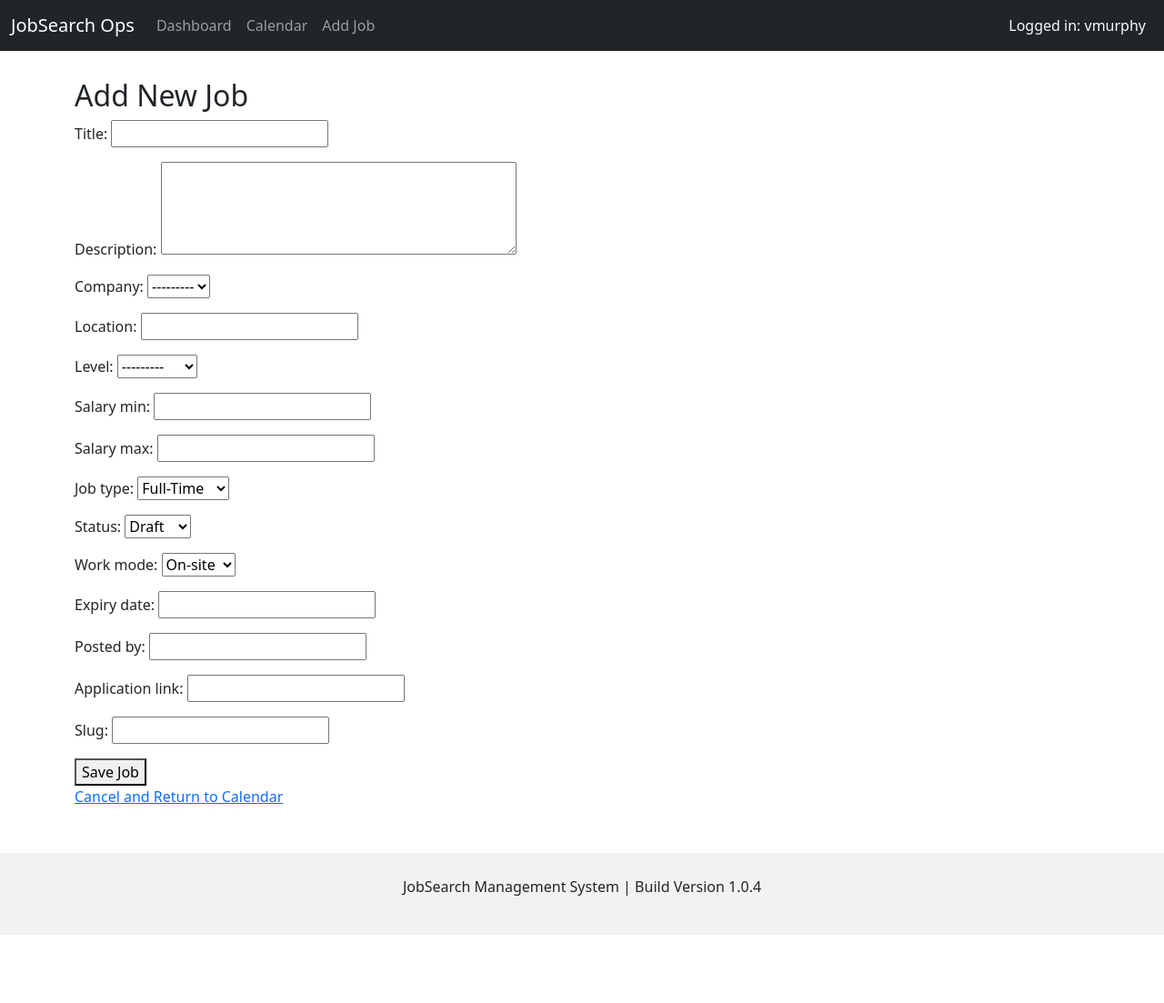
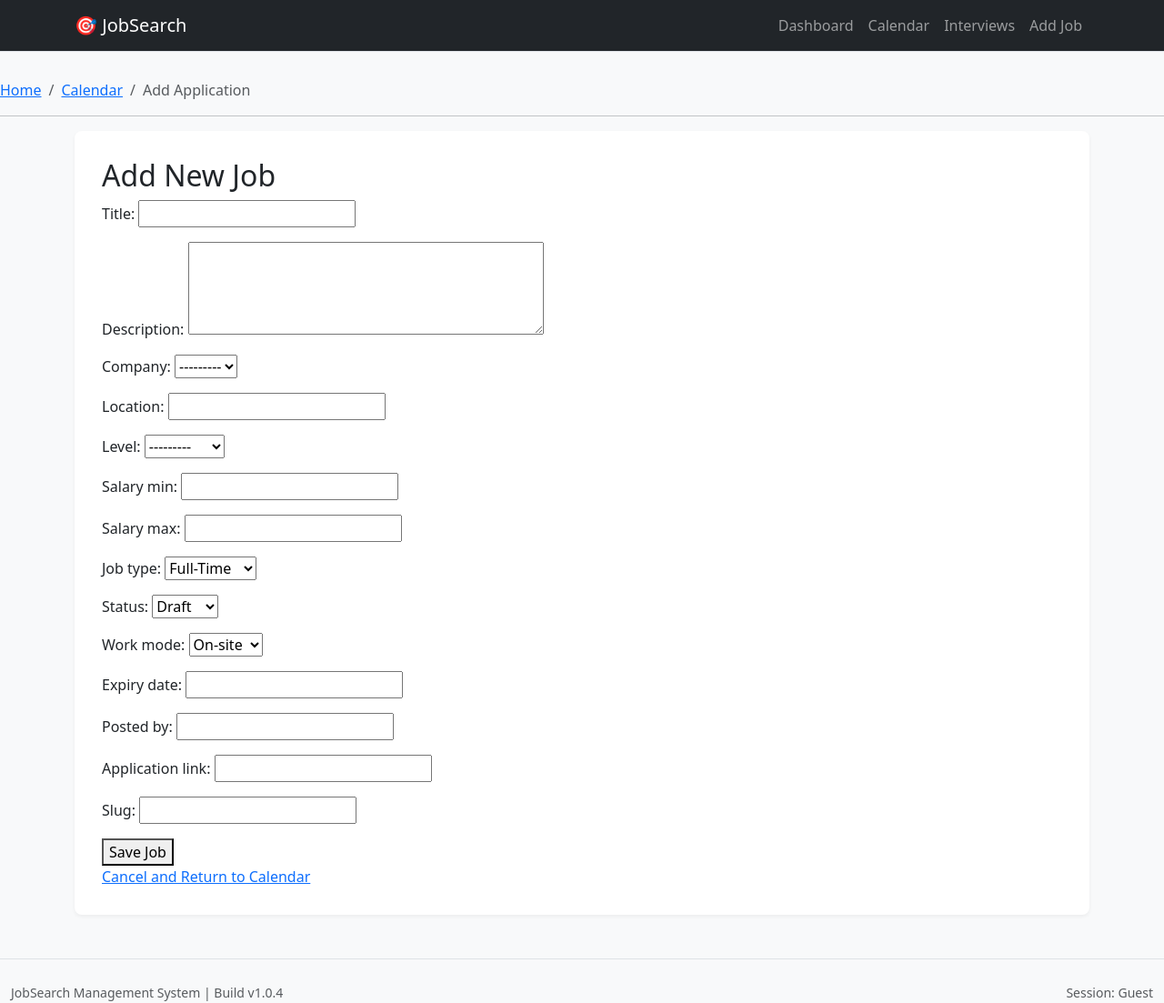
Before and after one commit to vinnymurphy/jobsearch, a Django app: page /job/add/ in a window 1280 px wide. Shown: the whole page at 91% size. Before the commit the page ends 1028 px from the top, so only its background shows below. Run offline with Django 5.2, Linux system fonts and the light colour scheme; data that the repository does not hold is empty; some libraries are stand-ins or nearby versions.

Commit message:
feat: enhance UI with breadcrumbs, success messages, and footer metrics
- Add dynamic breadcrumb block to base.html and child templates
- Implement SuccessMessageMixin in JobCreateView with dynamic data
- Refactor base.html for better layout consistency and navigation
- Add footer with System Operator status and Build Version tracking
- Standardize container and main-content styling across all views

```diff
--- a/jobs/templates/jobs/job_calendar.html
+++ b/jobs/templates/jobs/job_calendar.html
@@ -1,4 +1,7 @@
 {% extends "base.html" %}
+{% block breadcrumbs %}
+<li class="breadcrumb-item active" aria-current="page">Job Calendar</li>
+{% endblock %}
 {% block content %}
 <html>
   <head>
--- a/jobs/templates/jobs/job_form.html
+++ b/jobs/templates/jobs/job_form.html
@@ -1,5 +1,11 @@
 
 {% extends "base.html" %}
+{% block breadcrumbs %}
+<li class="breadcrumb-item"><a href="{% url 'job_calendar' %}">Calendar</a></li>
+<li class="breadcrumb-item active" aria-current="page">
+    {% if object %}Edit Job{% else %}Add Application{% endif %}
+</li>
+{% endblock %}
 {% block content %}
 
 <h2>{% if form.initial.applied_date %}Add Job for {{ form.initial.applied_date }}{% else %}Add New Job{% endif %}</h2>
--- a/jobs/views.py
+++ b/jobs/views.py
@@ -1,6 +1,7 @@
 from datetime import datetime, timedelta
 from typing import Any
 
+from django.contrib.messages.views import SuccessMessageMixin
 from django.db.models import Count
 from django.http import HttpResponse
 from django.shortcuts import redirect, render
@@ -68,11 +69,20 @@ def create_job(request):
     return render(request, "jobs/create_job.html", {"form": form})
 
 
-class JobCreateView(generic.CreateView):
+class JobCreateView(SuccessMessageMixin, generic.CreateView):
     model = Job
     form_class = JobForm
     template_name = "jobs/job_form.html"
     success_url = reverse_lazy("job_calendar")
+
+    success_message = "Job for %(title)s at %(company)s created successfully!"
+
+    def get_success_message(self, cleaned_data):
+        # This allows you to use dynamic data in the message
+        return self.success_message % dict(
+            cleaned_data,
+            company=self.object.company.name,
+        )
 
     def get_initial(self) -> dict[str, Any]:
         initial = super().get_initial()
--- a/templates/base.html
+++ b/templates/base.html
@@ -1,53 +1,72 @@
 <!DOCTYPE html>
 <html lang="en">
 <head>
-  <title>JobSearch | RelOps Dashboard</title>
-  <meta charset="utf-8">
-  <meta name="viewport" content="width=device-width, initial-scale=1">
-  <link href="https://cdn.jsdelivr.net/npm/bootstrap@5.3.0/dist/css/bootstrap.min.css" rel="stylesheet">
+    <meta charset="UTF-8">
+    <meta name="viewport" content="width=device-width, initial-scale=1.0">
+    <title>JobSearch | Alpha</title>
+
+    <link rel="stylesheet" href="https://cdn.jsdelivr.net/npm/bootstrap@5.3.0/dist/css/bootstrap.min.css">
     <link href="https://cdn.jsdelivr.net/npm/select2@4.1.0-rc.0/dist/css/select2.min.css" rel="stylesheet" />
 
     <style>
-    /* Custom RelOps Styling */
-    .navbar { margin-bottom: 30px; border-radius: 0; }
-    footer { background-color: #f2f2f2; padding: 25px; margin-top: 50px; }
-    .main-content { min-height: 80vh; }
+        body { background-color: #f8f9fa; }
+        .navbar { margin-bottom: 30px; border-bottom: 1px solid #dee2e6; }
+        .main-content { background: white; padding: 30px; border-radius: 8px; box-shadow: 0 2px 4px rgba(0,0,0,0.05); }
+        /* Style for your KPI cards */
+        .kpi-card { transition: transform 0.2s; }
+        .kpi-card:hover { transform: translateY(-5px); }
     </style>
 </head>
 <body>
 
 <nav class="navbar navbar-expand-lg navbar-dark bg-dark">
-  <div class="container-fluid">
-    <a class="navbar-brand" href="{% url 'dashboard' %}">JobSearch Ops</a>
-    <button class="navbar-toggler" type="button" data-bs-toggle="collapse" data-bs-target="#myNavbar">
-      <span class="navbar-toggler-icon"></span>
-    </button>
-    <div class="collapse navbar-collapse" id="myNavbar">
-      <ul class="navbar-nav me-auto">
-        <li class="nav-item"><a class="nav-link" href="{% url 'dashboard' %}">Dashboard</a></li>
-        <li class="nav-item"><a class="nav-link" href="{% url 'job_calendar' %}">Calendar</a></li>
-        <li class="nav-item"><a class="nav-link" href="{% url 'job_create' %}">Add Job</a></li>
-      </ul>
-      <ul class="navbar-nav ms-auto">
-        <li class="nav-item"><span class="nav-link text-light">Logged in: vmurphy</span></li>
-      </ul>
+    <div class="container">
+        <a class="navbar-brand" href="{% url 'dashboard' %}">🎯 JobSearch</a>
+        <div class="navbar-nav">
+            <a class="nav-link" href="{% url 'dashboard' %}">Dashboard</a>
+            <a class="nav-link" href="{% url 'job_calendar' %}">Calendar</a>
+            <a class="nav-link" href="{% url 'interview_calendar' %}">Interviews</a>
+            <a class="nav-link" href="{% url 'job_create' %}">Add Job</a>
+
         </div>
     </div>
 </nav>
+<nav aria-label="breadcrumb" class="mt-3">
+  <ol class="breadcrumb">
+    <li class="breadcrumb-item"><a href="{% url 'dashboard' %}">Home</a></li>
+    {% block breadcrumbs %}
+    {% endblock %}
+  </ol>
+</nav>
 
-<div class="container main-content">
+<hr>
+<div class="container">
+    <div class="main-content">
         {% block content %}
         {% endblock %}
     </div>
-
-<footer class="container-fluid text-center">
-  <p>JobSearch Management System | Build Version 1.0.4</p>
+</div>
+<footer class="container-fluid text-center mt-5 border-top pt-4">
+  <div class="row">
+    <div class="col-sm-6 text-md-start text-muted">
+      <small>JobSearch Management System | Build v1.0.4</small>
+    </div>
+    <div class="col-sm-6 text-md-end text-muted">
+      <small>
+        {% if user.is_authenticated %}
+          System Operator: <strong>{{ user.username }}</strong> |
+          Last Login: {{ user.last_login|date:"M d, Y H:i" }}
+        {% else %}
+          Session: Guest
+        {% endif %}
+      </small>
+    </div>
+  </div>
 </footer>
-
 <script src="https://code.jquery.com/jquery-3.6.0.min.js"></script>
-<script src="https://cdn.jsdelivr.net/npm/bootstrap@5.3.0/dist/js/bootstrap.bundle.min.js"></script>
 <script src="https://cdn.jsdelivr.net/npm/select2@4.1.0-rc.0/dist/js/select2.min.js"></script>
-{% block extra_js %}{% endblock %}
+{% block extra_js %}
+{% endblock %}
 
 </body>
 </html>
```
Lines whose indentation alone changed are shown as unchanged.
